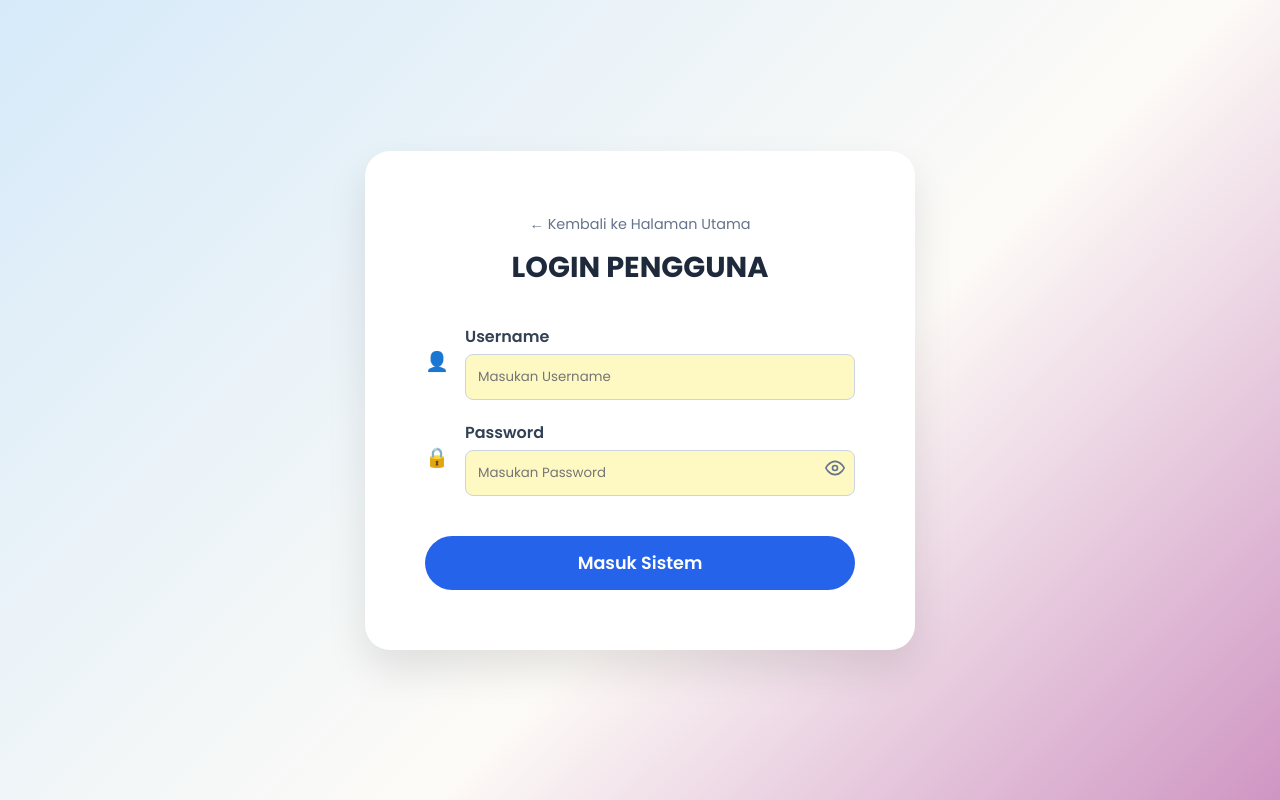
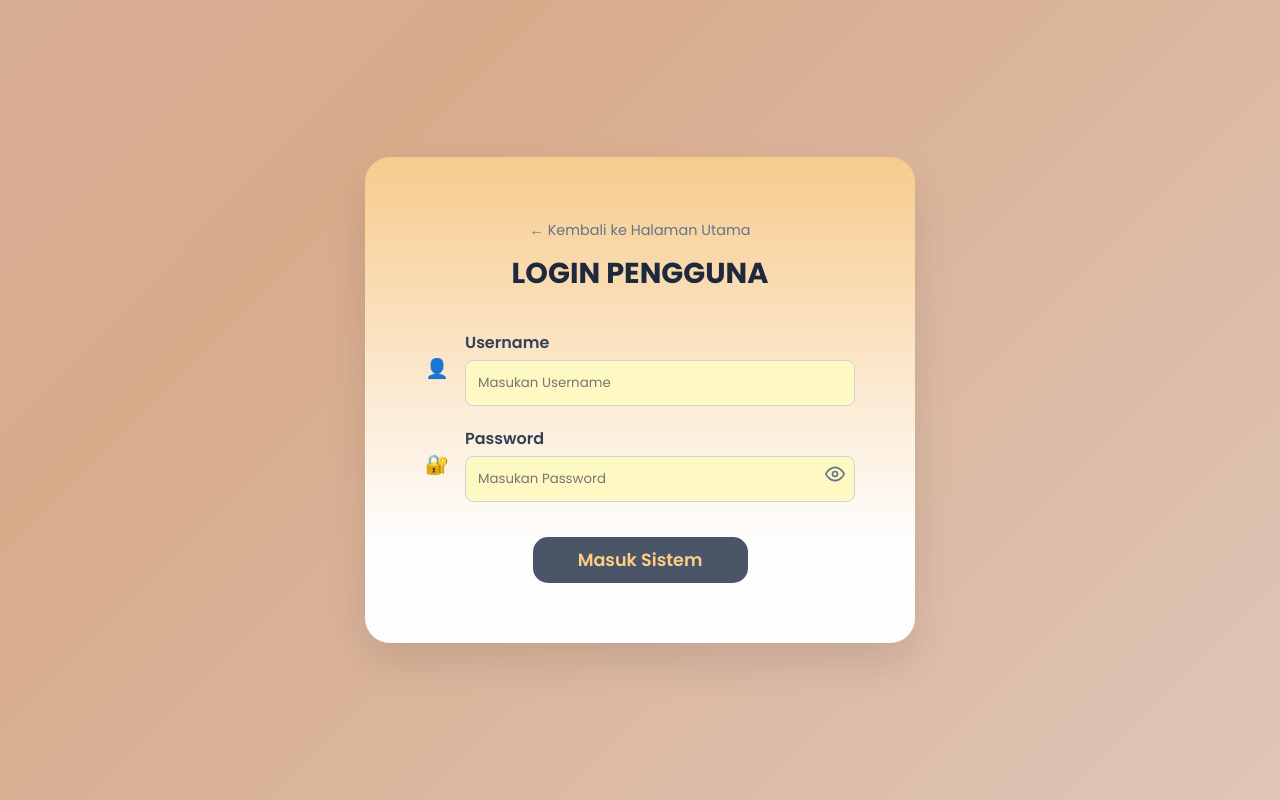
Before and after one commit to cintanussy102-del/PA-AmartaUtomo, a Flask app: page /login in a window 1280 px wide. Run offline with Flask 3, Linux system fonts and the light colour scheme.

Commit message:
update dashboard.css, style.css, login.html

```diff
--- a/TA_CV_AMARTA_UTOMO/views/static/css/style.css
+++ b/TA_CV_AMARTA_UTOMO/views/static/css/style.css
@@ -10,7 +10,7 @@
 
 body {
     /* Perpaduan warna biru langit dan krem lembut */
-    background: linear-gradient(135deg, #d10404, #d39c54, #bbdefb, #fdfbf7, #8d0378);
+    background: linear-gradient(135deg, #5cbee8, #D2B4BC, #d8ab8b, #e4dbdb);
     background-size: 400% 400%;
     animation: gradientAnimation 13s ease infinite;
     min-height: 100vh;
@@ -33,7 +33,7 @@ body {
 /* Kotak Pembungkus Utama (Welcome Card) */
 .welcome-wrapper {
     /* Warna putih tulang / krem lembut hangat dari dinding bangunan */
-    background: #fdfbfc;
+    background: linear-gradient(135deg, #f4eee0, #e6dcc7, #d4b499);
     width: 100%;
     max-width: 650px;
     border-radius: 16px;
@@ -161,7 +161,7 @@ body {
 }
 
 .login-card {
-    background: white;
+    background: linear-gradient(180deg, #f7cb8d 0%, #fefefe 80%) !important;
     padding: 60px; /* Diperbesar agar isi kartu lebih lega */
     border-radius: 25px; /* Sedikit lebih membulat agar terlihat modern */
     box-shadow: 0 20px 40px rgba(0,0,0,0.1);
@@ -218,16 +218,18 @@ body {
 
 /* Tombol MASUK SISTEM utama */
 .btn-submit {
-    width: 100%;
-    padding: 18px 0; /* Menambah tinggi tombol */
-    font-size: 1.1rem; /* Memperbesar ukuran teks tombol */
-    background-color: #2563eb;
-    color: white;
+    width: 50%;
+    padding: 10px 0 !important;
+    font-size: 1.1rem;
+    background-color: #4a5568;
+    color: rgb(254, 206, 134);
     border: none;
-    border-radius: 12px; /* Dibuat lebih membulat */
+    border-radius: 15px;
     cursor: pointer;
-    margin-top: 20px;
     font-weight: 600;
+    display: block !important;
+    margin: 35px auto 0 auto !important;
+    text-align: center !important;
 }
 
 .btn-submit:hover {
@@ -337,11 +339,7 @@ body {
     cursor: pointer; color: #64748b;
 }
 
-/* Tombol Masuk */
-.btn-submit {
-    width: 100%; padding: 14px; background-color: #2563eb; /* Warna biru contoh */
-    color: white; border: none; border-radius: 50px; font-weight: 600; cursor: pointer;
-}
+
 
 .absensi-container { padding: 20px; }
 .row-grid { display: grid; grid-template-columns: 1fr 1fr; gap: 20px; }
--- a/TA_CV_AMARTA_UTOMO/views/templates/login.html
+++ b/TA_CV_AMARTA_UTOMO/views/templates/login.html
@@ -32,7 +32,7 @@
         </div>
 
         <div class="input-row">
-            <span class="icon">🔒</span>
+            <span class="icon">🔐</span>
             <div class="input-field">
                 <label>Password</label>
                 <input type="password" name="password" id="password" placeholder="Masukan Password" required>
```
Also changed, not shown: TA_CV_AMARTA_UTOMO/views/static/css/dashboard.css (+4 -4 lines).
